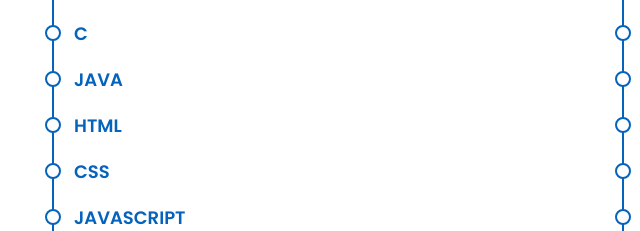
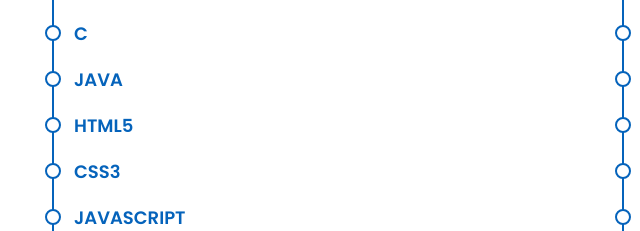
Before and after one commit to davidgiraldy/davidgiraldy.github.io, a plain HTML site: page index.html in a window 1280 px wide. Shown: the part 1594-1825 px from the top of the page, 80-720 px from the left. Drawn offline with nearby package versions, Linux system fonts and the light colour scheme.

Commit message:
Update index.html

```diff
--- a/index.html
+++ b/index.html
@@ -145,10 +145,10 @@
               <h4>Java</h4>
             </div>
             <div class="resume-item">
-              <h4>HTML</h4>
+              <h4>HTML5</h4>
             </div>
             <div class="resume-item">
-              <h4>CSS</h4>
+              <h4>CSS3</h4>
             </div>
             <div class="resume-item">
               <h4>JavaScript</h4>
```
